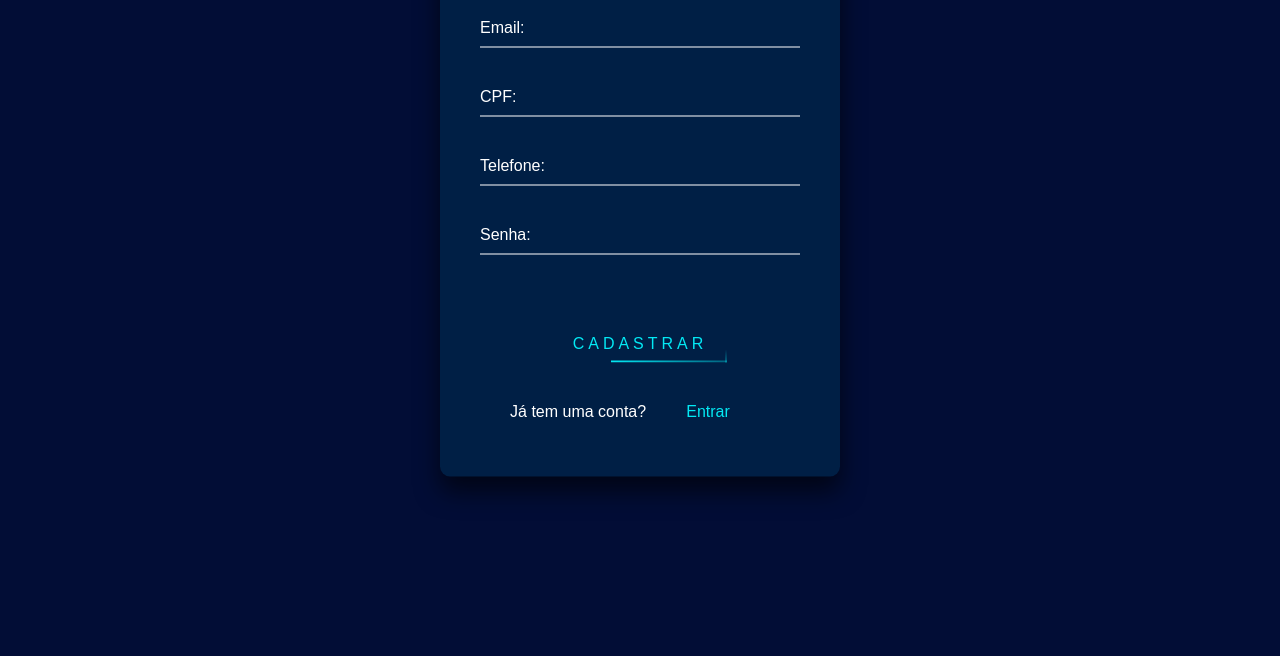
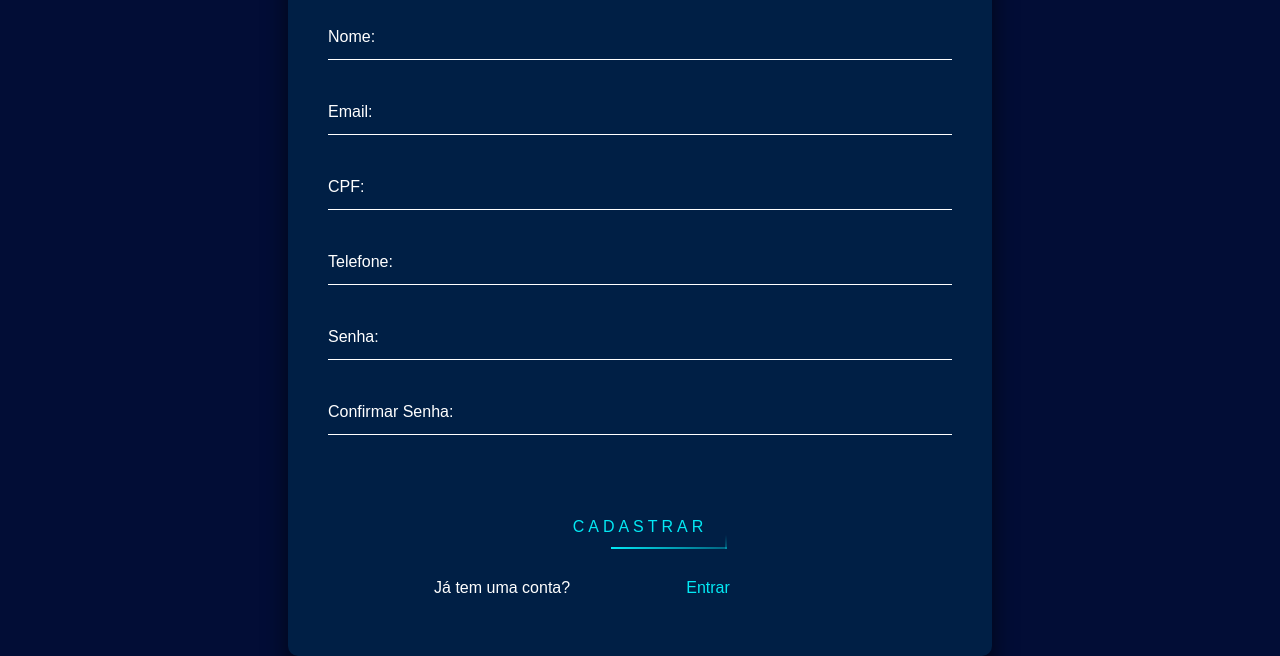
Before and after one commit to inc-view/inc-view.github.io, a plain HTML site: page Login/cadastro.html in a window 1280 px wide. Shown: the part 241-897 px from the top of the page. Before the commit the page ends 800 px from the top, so only its background shows below. Drawn offline with nearby package versions, Linux system fonts and the light colour scheme.

Commit message:
Responsividade em celulares e telas menores

```diff
--- a/Login/cadastro.html
+++ b/Login/cadastro.html
@@ -1,18 +1,22 @@
 <!DOCTYPE html>
 <html lang="en">
+
 <head>
   <meta charset="UTF-8">
   <meta name="viewport" content="width=device-width, initial-scale=1.0">
   <title>VISS Login</title>
+  <link href="https://cdn.jsdelivr.net/npm/bootstrap@5.3.1/dist/css/bootstrap.min.css" rel="stylesheet">
   <link rel="stylesheet" href="loginCadastro.css">
 </head>
+
 <body>
+
   <div class="header">
     <h1>Menu</h1>
     <img id="imgLogo" src="../imgs/LogoNameLight.png" alt="">
     <h1>Login</h1>
   </div>
-    <div class="login-box">
+  <div class="login-box container-sm mt-5">
     <h2>Cadastrar</h2>
     <form>
       <div class="user-box">
@@ -35,6 +39,10 @@
         <input type="password" name="" required="">
         <label>Senha:</label>
       </div>
+      <div class="user-box">
+        <input type="password" name="" required="">
+        <label>Confirmar Senha:</label>
+      </div>
       <a href="#">
         <span></span>
         <span></span>
@@ -43,10 +51,15 @@
         Cadastrar
       </a>
       <div class="login-box-bottom">
-      <p>Já tem uma conta? <p onclick="window.location='login.html';" class="cadastro">Entrar</p></p>
+        <p>Já tem uma conta?
+        <p onclick="window.location='login.html';" class="cadastro">Entrar</p>
+        </p>
       </div>
-    </span>
     </form>
   </div>
+
+  <script src="https://cdn.jsdelivr.net/npm/bootstrap@5.3.1/dist/js/bootstrap.bundle.min.js"></script>
+
 </body>
+
 </html>
--- a/Login/loginCadastro.css
+++ b/Login/loginCadastro.css
@@ -1,9 +1,10 @@
 html {
   height: 100%;
 }
+
 body {
-    margin:0;
-    padding:0;
+  margin: 0;
+  padding: 0;
   font-family: sans-serif;
   background: #020D36;
 }
@@ -26,17 +27,31 @@ html {
 }
 
 .login-box {
+  /*
     position: absolute;
+    transform: translate(-50%, -50%);
+    */
   text-align: center;
   top: 50%;
   left: 50%;
-    width: 400px;
+  width: 85vw;
   padding: 40px;
-    transform: translate(-50%, -50%);
   background: #001F45;
   box-sizing: border-box;
-    box-shadow: 0 15px 25px rgba(0,0,0,.6);
+  box-shadow: 0 15px 25px rgba(0, 0, 0, .6);
   border-radius: 10px;
+}
+
+@media (min-width: 768px) {
+  .login-box {
+    width: 55vw;
+  }
+}
+
+@media (min-width: 768px) and (orientation: portrait){
+  .login-box {
+    width: 75vw;
+  }
 }
 
 .login-box h2 {
@@ -61,9 +76,10 @@ html {
   outline: none;
   background: transparent;
 }
+
 .login-box .user-box label {
   position: absolute;
-    top:0;
+  top: 0;
   left: 0;
   padding: 10px 0;
   font-size: 16px;
@@ -72,8 +88,8 @@ html {
   transition: .5s;
 }
 
-  .login-box .user-box input:focus ~ label,
-  .login-box .user-box input:valid ~ label {
+.login-box .user-box input:focus~label,
+.login-box .user-box input:valid~label {
   top: -20px;
   left: 0;
   color: #03e9f4;
@@ -123,7 +139,9 @@ html {
   0% {
     left: -100%;
   }
-    50%,100% {
+
+  50%,
+  100% {
     left: 100%;
   }
 }
@@ -142,7 +160,9 @@ html {
   0% {
     top: -100%;
   }
-    50%,100% {
+
+  50%,
+  100% {
     top: 100%;
   }
 }
@@ -161,7 +181,9 @@ html {
   0% {
     right: -100%;
   }
-    50%,100% {
+
+  50%,
+  100% {
     right: 100%;
   }
 }
@@ -180,12 +202,14 @@ html {
   0% {
     bottom: -100%;
   }
-    50%,100% {
+
+  50%,
+  100% {
     bottom: 100%;
   }
 }
 
-.login-box-bottom{
+.login-box-bottom {
   display: flex;
   align-items: left;
   justify-content: space-evenly;
@@ -196,12 +220,12 @@ html {
 
 }
 
-.cadastro{
+.cadastro {
   color: #03e9f4;
   background-color: transparent;
 }
 
-.cadastro:hover{
+.cadastro:hover {
   text-decoration: underline;
   transition: all 3s;
   scale: 1.2;
```
Also changed, not shown: Login/login.html (+9 -3 lines), Login/teste.html (added, +24 -0 lines). Lines whose indentation alone changed are shown as unchanged.
